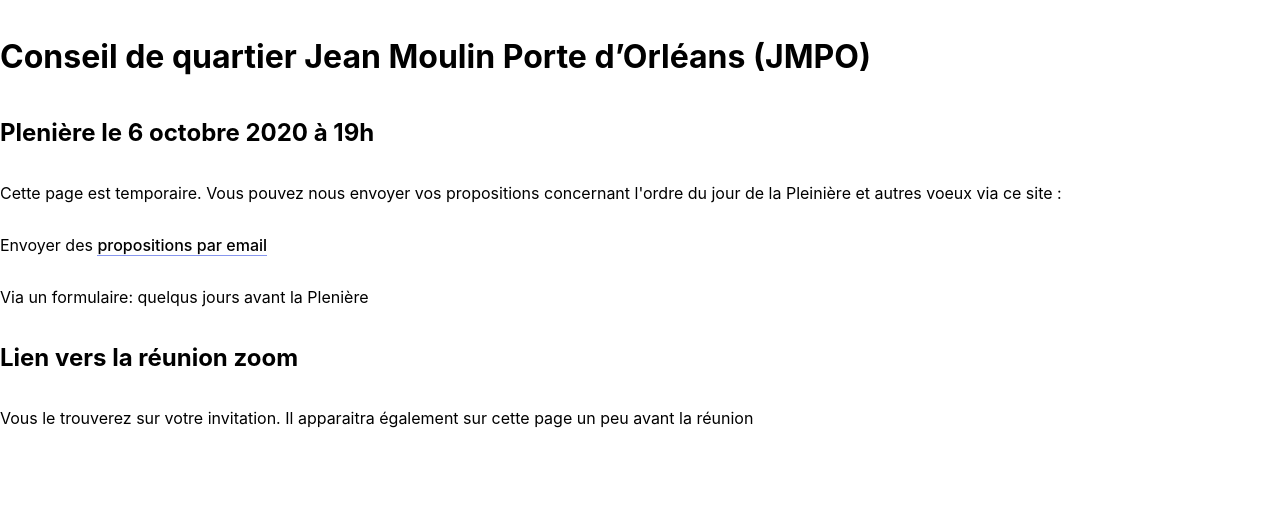
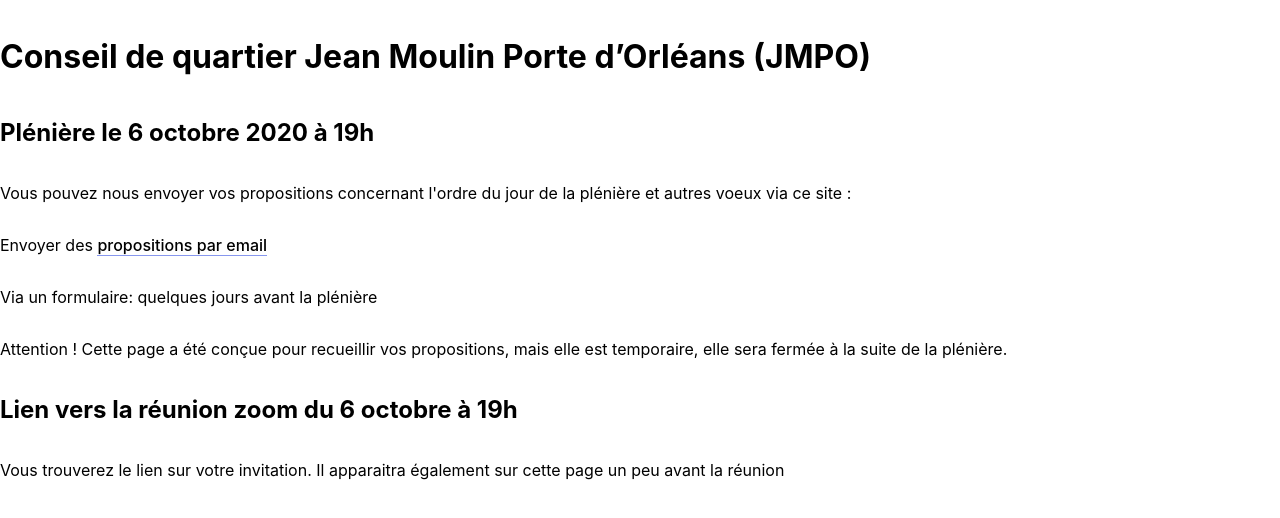
Before and after one commit to helgaParis/animation, a Next.js app: page / in a window 1280 px wide. Shown: the top 518 px of the page. Built offline with nearby package versions, Linux system fonts and the light colour scheme.

Commit message:
index text changed

```diff
--- a/pages/index.js
+++ b/pages/index.js
@@ -17,15 +17,17 @@ export default function Home() {
 
         <main className={styles.main}>
             <h1 className={styles.title}>Conseil de quartier Jean Moulin Porte d’Orléans (JMPO)</h1>
-           <h2>Plenière le 6 octobre 2020 à 19h</h2>
-            <p>Cette page est temporaire. Vous pouvez nous envoyer vos propositions concernant l'ordre du jour de la Pleinière et
+           <h2>Plénière le 6 octobre 2020 à 19h</h2>
+            <p>Vous pouvez nous envoyer vos propositions concernant l'ordre du jour de la plénière et
                 autres voeux via ce site : </p>
             <p>Envoyer des {" "}
             <a href={`mailto:${email}?subject=Plenière du Conseil du Quartier JM PO&body= Mes Propositions :`}>propositions par email</a>
             </p>
-            <p> Via un formulaire: quelqus jours avant la Plenière</p>
-            <h2>Lien vers la réunion zoom</h2>
-            <p>Vous le trouverez sur votre invitation. Il apparaitra également sur cette page un peu avant la réunion</p>
+
+            <p> Via un formulaire: quelques jours avant la plénière</p>
+            <p>Attention ! Cette page a été conçue pour recueillir vos propositions, mais elle est temporaire, elle sera fermée à la suite de la plénière.  </p>
+            <h2>Lien vers la réunion zoom du 6 octobre à 19h</h2>
+            <p>Vous trouverez le lien sur votre invitation. Il apparaitra également sur cette page un peu avant la réunion</p>
 
 
         </main>
```
